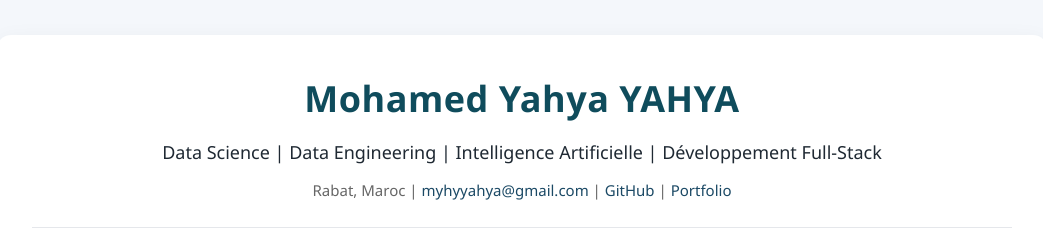
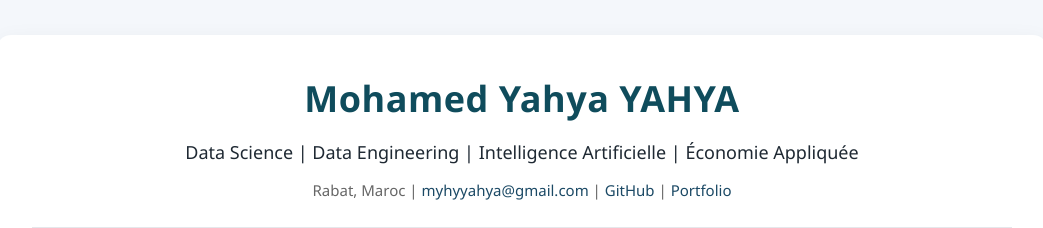
Before and after one commit to yahyamed84/yahyamed84.github.io, a plain HTML site: page index.html in a window 1280 px wide. Shown: the top 228 px of the page, without its empty margins (118-1161 px from the left). Drawn offline with Linux system fonts and the light colour scheme.

Commit message:
Update subtitle in index.html

```diff
--- a/index.html
+++ b/index.html
@@ -192,7 +192,7 @@
     <header>
       <h1>Mohamed Yahya YAHYA</h1>
       <div class="subtitle">
-        Data Science | Data Engineering | Intelligence Artificielle | Développement Full-Stack
+        Data Science | Data Engineering | Intelligence Artificielle | Économie Appliquée
       </div>
       <div class="contact">
         Rabat, Maroc |
```
